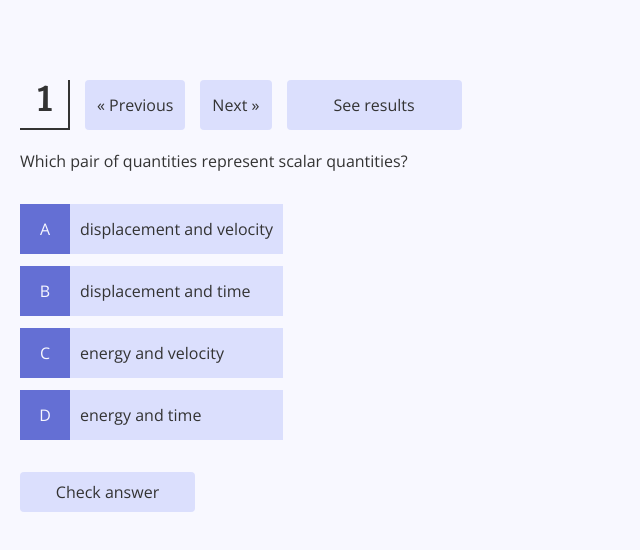
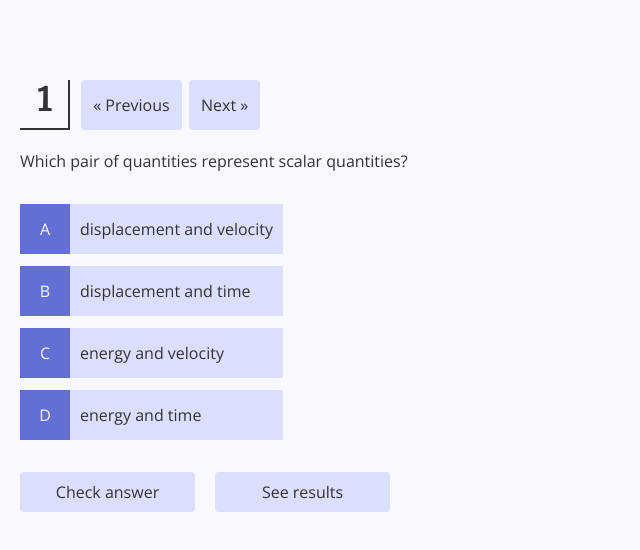
Before and after one commit to wavegate/test_taker, a plain HTML site: page index.html in a window 1280 px wide. Shown: the whole page, without its empty margins (0-640 px from the left). Drawn offline with nearby package versions, Linux system fonts and the light colour scheme.

Commit message:
Adjust see results button, layout change

```diff
--- a/index.html
+++ b/index.html
@@ -14,14 +14,12 @@
     <div class="container">
         <div class="problem">
             <div class="row">
-
                 <h1 class="question-number">1</h1>
                 <div class="arrows">
                     <a class="left-arrow">&laquo;&nbsp;Previous
                     </a>
                     <a class="right-arrow">Next&nbsp;&raquo;</a>
                 </div>
-                <a class="see-results">See results</a>
             </div>
             <p class="problem-statement">Lorem ipsum dolor sit, amet consectetur adipisicing elit. In, at provident.
                 Consequatur
@@ -64,8 +62,10 @@
                     </td>
                 </tr>
             </table>
-
-            <a class="check-answer-button">Check answer</a>
+            <div class="row">
+                <a class="check-answer-button">Check answer</a>
+                <a class="see-results">See results</a>
+            </div>
             <p class="check-answer-dialog">Lorem, ipsum dolor sit amet consectetur adipisicing elit. Numquam consectetur
                 perspiciatis deserunt quae eius quidem! Quibusdam temporibus ipsam expedita? Necessitatibus quae nobis
                 quo
--- a/style.css
+++ b/style.css
@@ -32,7 +32,7 @@ h1 {
 
 .container {
   margin: auto;
-  margin: 80px 20px 0px 20px;
+  margin: 80px 20px 80px 20px;
 }
 
 .question-number {
@@ -48,11 +48,13 @@ h1 {
 
 .row {
   display: flex;
+  justify-content: flex-start;
   align-items: center;
+  flex-wrap: wrap;
+  justify-items: center;
 }
 
 .arrows {
-  flex-grow: 1;
   display: flex;
   justify-content: center;
 }
@@ -74,6 +76,7 @@ a:hover {
   align-items: center;
   padding: 0px 12px 0px 12px;
   background-color: #dbdffd;
+  margin: 0px 0px 0px 15px;
 }
 
 .left-arrow {
@@ -116,23 +119,19 @@ a:hover {
   color: ghostwhite;
 }
 
-.check-answer-button {
-  display: block;
-  margin: auto;
+.check-answer-button,
+.see-results {
   width: 175px;
   height: 40px;
   background-color: #dbdffd;
-  display: flex;
   justify-content: center;
   align-items: center;
   margin-bottom: 20px;
+  margin: 0px 20px 20px 0px;
+  display: inline-flex;
 }
 
 .see-results {
-  position: fixed;
-  top: 20px;
-  left: 50%;
-  transform: translate(-50%, 0);
   width: 175px;
   height: 40px;
   background-color: #dbdffd;
@@ -169,29 +168,3 @@ a:hover {
   justify-content: center;
   align-items: center;
 }
-
-@media only screen and (min-width: 768px) {
-  .row {
-    align-items: flex-start;
-  }
-
-  .arrows {
-    flex-grow: 0;
-  }
-  .see-results {
-    display: inline-flex;
-    position: static;
-    transform: none;
-    height: 50px;
-    margin-left: 15px;
-  }
-
-  .left-arrow,
-  .right-arrow {
-    margin: 0px 0px 0px 15px;
-  }
-
-  .check-answer-button {
-    display: inline-flex;
-  }
-}
```
